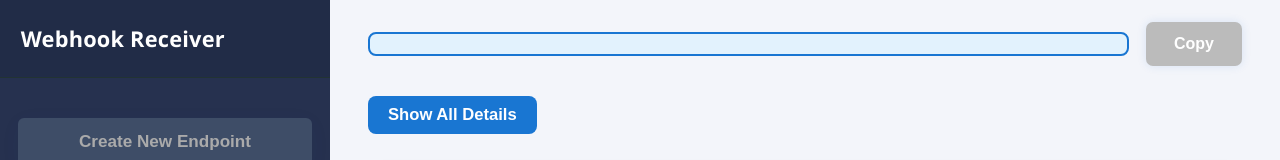
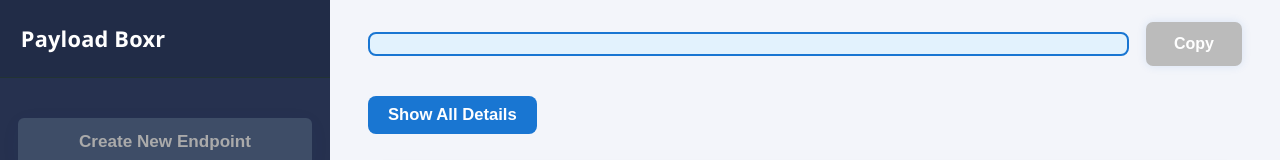
Before and after one commit to HarishSanjay0929/webhook_new, a website: page public/index.html in a window 1280 px wide. Shown: the top 160 px of the page. Drawn offline with nearby package versions, Linux system fonts and the light colour scheme.

Commit message:
Update index.html

```diff
--- a/public/index.html
+++ b/public/index.html
@@ -444,7 +444,7 @@
 
 <div class="layout">
   <aside class="sidebar" aria-label="Sidebar">
-    <div class="sidebar-header">Webhook Receiver</div>
+    <div class="sidebar-header">Payload Boxr</div>
     <div class="sidebar-main">
       <button id="newEndpointBtn" disabled>Create New Endpoint</button>
       <h3>Your Endpoints</h3>
```
